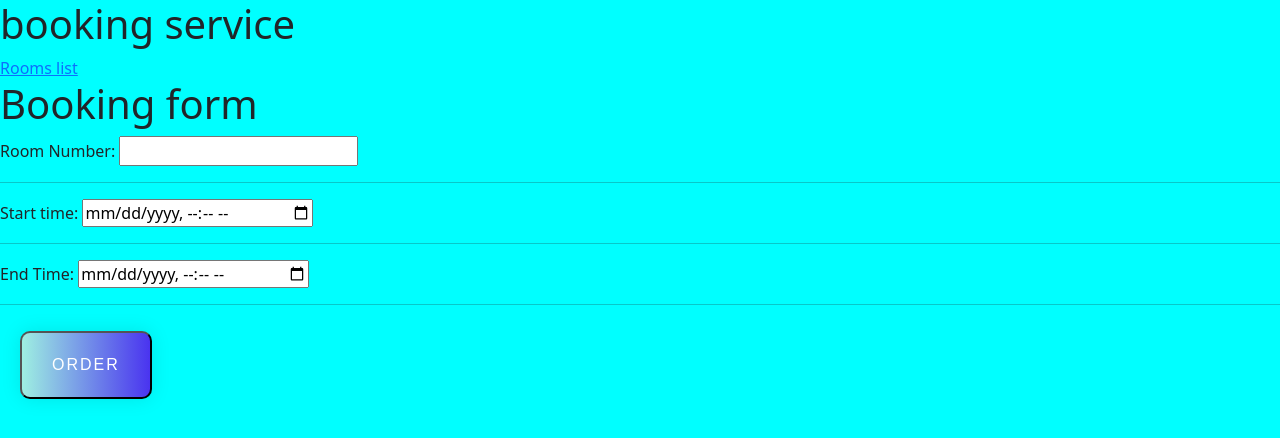
After one commit to Vadim4905/booking_gjango, a Django app: page /booking/create in a window 1280 px wide. The commit adds this page. Shown: the top 438 px of the page. Run offline with Django 4.2, Linux system fonts and the light colour scheme; the visitor is signed in with stand-in values (Sample User, id 1).

Commit message:
added botstrap styles

```diff
--- a/booking/models.py
+++ b/booking/models.py
@@ -7,12 +7,15 @@ class Room(models.Model):
     number = models.CharField(max_length=50)
     capacity =models.IntegerField()
     description = models.TextField()
+    price_per_day = models.DecimalField(decimal_places=2, max_digits=5)
+    location = models.CharField(max_length=100)
 
     def __str__(self):
         return self.number
 
 class Booking(models.Model):
     room = models.ForeignKey(Room,on_delete=models.CASCADE,related_name='bookings')
+    user = models.ForeignKey(User,on_delete=models.CASCADE,related_name='bookings')
     start_time = models.DateTimeField()
     end_time = models.DateTimeField()
     created_at = models.DateTimeField(auto_now_add=True)
--- a/booking/urls.py
+++ b/booking/urls.py
@@ -2,6 +2,8 @@ from . import views
 from django.urls import path
 
 urlpatterns = [
-    path('rooms/', views.get_room_list,name='rooms'),
-    path('rooms/<int:pk>/', views.get_room_details,name='room'),
+    path('', views.get_room_list,name='rooms'),
+    path('room/<int:pk>/', views.get_room_details,name='room-detail'),
+    path('booking/<int:pk>/', views.get_booking_detail,name='booking-detail'),
+    path('booking/create', views.booking_from,name='booking-form'),
 ]
--- a/booking/views.py
+++ b/booking/views.py
@@ -1,4 +1,5 @@
-from django.shortcuts import render
+from django.shortcuts import render,redirect
+from django.http import HttpResponse
 from . import models
 
 
@@ -19,3 +20,35 @@ def get_room_details(request,pk):
         'room':room
     }
     return render(request,'booking/room_detail.html',context=context)
+
+
+def get_booking_detail(request,pk):
+    booking = models.Booking.objects.get(id=pk)
+    context = {
+        'booking': booking
+    }
+    return render(request,'booking/booking_detail.html',context)
+
+def booking_from(request):
+    if request.method == 'GET':
+        return render(request,'booking/booking_form.html')
+    elif request.method == 'POST':
+        room_number = request.POST.get('room_number')
+        start_time = request.POST.get('start_time')
+        end_time = request.POST.get('end_time')
+
+        try:
+            room = models.Room.objects.get(number=room_number)
+        except ValueError:
+            return HttpResponse('wrong room number',status=404)
+        except models.Room.DoesNotExist:
+            return HttpResponse('room does not exist',status=404)
+
+        booking =models.Booking.objects.create(
+            room=room,
+            user= request.user,
+            start_time = start_time,
+            end_time = end_time,
+            )
+        booking.save()
+        return redirect('booking-detail',pk=booking.pk)
--- a/booking_system/settings.py
+++ b/booking_system/settings.py
@@ -118,6 +118,12 @@ USE_TZ = True
 
 STATIC_URL = 'static/'
 
+STATIC_ROOT = BASE_DIR / 'staticfiles'
+
+STATICFILES_DIRS=[
+    BASE_DIR / 'static',
+]
+
 # Default primary key field type
 # https://docs.djangoproject.com/en/4.2/ref/settings/#default-auto-field
 
--- /dev/null
+++ b/static/booking/css/style.css
@@ -0,0 +1,22 @@
+body{
+    background-color: aqua;
+}
+
+.gradient-button {
+    text-decoration: none;
+    display: inline-block;
+    color: white;
+    padding: 20px 30px;
+    margin: 10px 20px;
+    border-radius: 10px;
+    font-family: 'Montserrat', sans-serif;
+    text-transform: uppercase;
+    letter-spacing: 2px;
+    background-image: linear-gradient(to right, #9EEFE1 0%, #4830F0 51%, #9EEFE1 100%);
+    background-size: 200% auto;
+    box-shadow: 0 0 20px rgba(0, 0, 0, .1);
+    transition: .5s;
+  }
+.gradient-button:hover {
+    background-position: right center;
+  }
--- a/templates/booking/base.html
+++ b/templates/booking/base.html
@@ -3,12 +3,30 @@
 <html>
 <head>
 <title>My booking </title>
+
+
+<link href="https://cdn.jsdelivr.net/npm/bootstrap@5.2.3/dist/css/bootstrap.min.css" rel="stylesheet" integrity="sha384-rbsA2VBKQhggwzxH7pPCaAqO46MgnOM80zW1RWuH61DGLwZJEdK2Kadq2F9CUG65" crossorigin="anonymous">
+
+{% load static %}
+
+<link href='{% static "booking/css/style.css" %}' rel="stylesheet" >
 </head>
 <body>
+
+    <header>
+        <h1>booking service</h1>
+        <a href='{% url "rooms" %}'>Rooms list</a>
+
+    </header>
 
     {% block content %}
 
     {% endblock content %}
 
+    <script src="https://cdn.jsdelivr.net/npm/bootstrap@5.2.3/dist/js/bootstrap.bundle.min.js" integrity="sha384-kenU1KFdBIe4zVF0s0G1M5b4hcpxyD9F7jL+jjXkk+Q2h455rYXK/7HAuoJl+0I4" crossorigin="anonymous"></script>
+    <script src="https://cdn.jsdelivr.net/npm/@popperjs/core@2.11.6/dist/umd/popper.min.js" integrity="sha384-oBqDVmMz9ATKxIep9tiCxS/Z9fNfEXiDAYTujMAeBAsjFuCZSmKbSSUnQlmh/jp3" crossorigin="anonymous"></script>
+    <script src="https://cdn.jsdelivr.net/npm/bootstrap@5.2.3/dist/js/bootstrap.min.js" integrity="sha384-cuYeSxntonz0PPNlHhBs68uyIAVpIIOZZ5JqeqvYYIcEL727kskC66kF92t6Xl2V" crossorigin="anonymous"></script>
+
+
 </body>
 </html>
--- /dev/null
+++ b/templates/booking/booking_form.html
@@ -0,0 +1,32 @@
+{% extends 'booking/base.html' %}
+
+{% block content %}
+
+{% if request.user.is_authenticated %}
+
+    <h1> Booking form </h1>
+    <form method="POST" action='{% url "booking-form" %}'>
+        {% csrf_token %}
+
+        <label for="room_number">Room Number:</label>
+        <input type="text"  id="room_number" name="room_number" required>
+        <hr>
+
+        <label for="room_number">Start time:</label>
+        <input type="datetime-local"  id="room_number" name="start_time" required>
+        <hr>
+
+        <label for="room_number">End Time:</label>
+        <input type="datetime-local"  id="room_number" name="end_time" required>
+        <hr>
+
+        <button type="submit" class = 'gradient-button' value="Order"> Order </button>
+    </from>
+
+    {% else %}
+    <h1> You are not authenticated </h1>
+
+{% endif %}
+
+
+{% endblock content %}
```
Also changed, not shown: templates/booking/booking_detail.html (added, +10 -0 lines), templates/booking/rooms_list.html (+27 -3 lines), booking/migrations/0002_room_location_room_price_per_day.py (added), booking/migrations/0003_booking_user.py (added).
